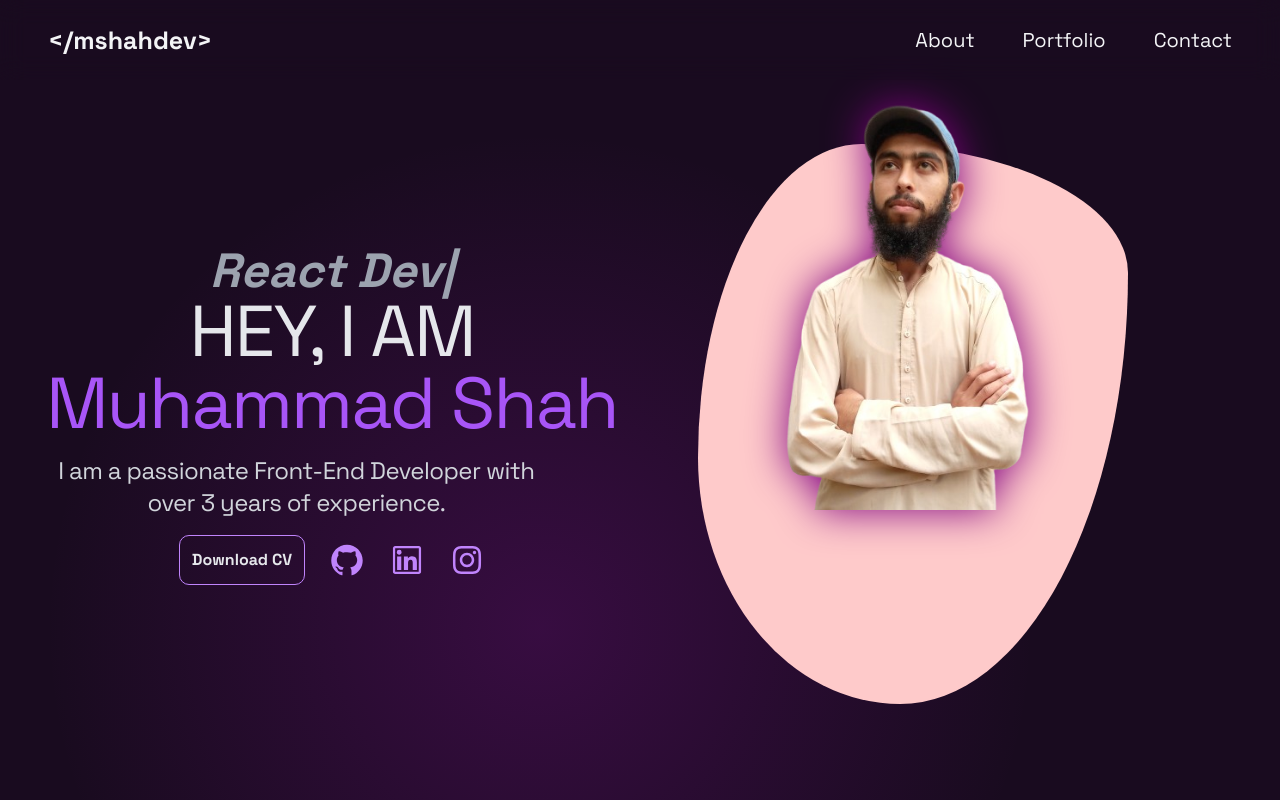
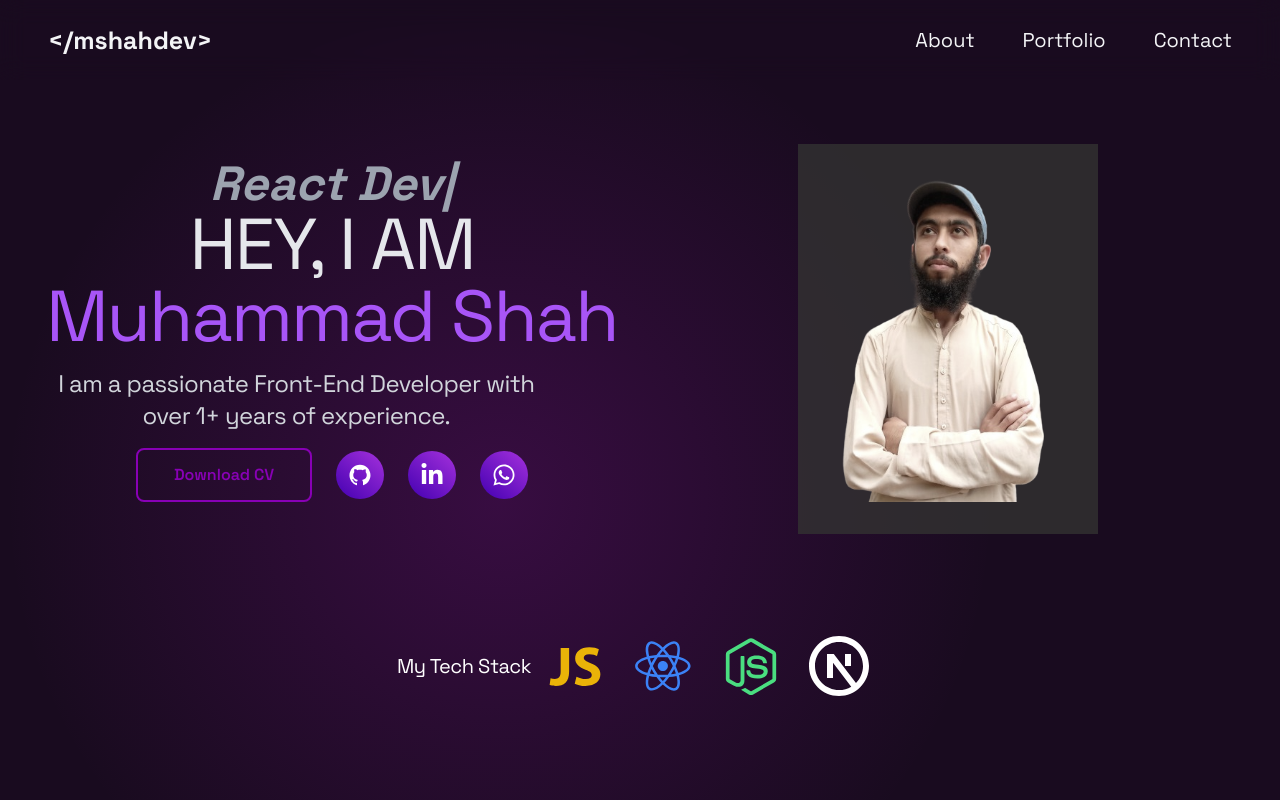
Before and after one commit to mshahdevs/ReactFolio, a React (Vite) app: page / in a window 1280 px wide. Shown: the top 800 px of the page. Built offline with nearby package versions, Linux system fonts and the light colour scheme.

Commit message:
work on adding animation to hero section

```diff
--- a/src/components/Contact.jsx
+++ b/src/components/Contact.jsx
@@ -23,8 +23,7 @@ export function Contact() {
             <div className='flex  mt-10 items-center gap-7'>
               <div className='bg-gray-600/50 p-4 rounded-xl'>
                 <h3 className='md:text-4xl text-2xl font-semibold text-white'>
-                  11
-                  <span>+</span>
+                  9<span>+</span>
                 </h3>
                 <p className='text-xs md:text-base'>
                   <span>Projects</span>
@@ -32,7 +31,7 @@ export function Contact() {
               </div>
               <div className='bg-gray-600/50 p-5 rounded-xl'>
                 <h3 className='md:text-4xl text-2xl font-semibold text-white'>
-                  2<span>+</span>
+                  1<span>+</span>
                 </h3>
                 <p className='text-xs md:text-base'>
                   <span>years of experience</span>
@@ -40,7 +39,7 @@ export function Contact() {
               </div>
               <div className='bg-gray-600/50 p-5 rounded-xl'>
                 <h3 className='md:text-4xl text-2xl font-semibold text-white'>
-                  5<span>+</span>
+                  2<span>+</span>
                 </h3>
                 <p className='text-xs md:text-base'>
                   <span>happy clients</span>
--- a/src/components/Experience.jsx
+++ b/src/components/Experience.jsx
@@ -2,7 +2,7 @@ import { motion } from 'framer-motion';
 import { useState } from 'react';
 import { tabs } from '../utils/data';
 import { AnimatePresence } from 'framer-motion';
-import './experience.css';
+import '../styles/experience.css';
 export function Experience() {
   const [selectedTab, setSelectedTab] = useState(tabs[0]);
   console.log(selectedTab);
--- a/src/components/Hero.jsx
+++ b/src/components/Hero.jsx
@@ -1,12 +1,10 @@
-import React from 'react'
-import profilepic from '../assets/profile.png'
-import {TypeAnimation} from 'react-type-animation'
-import {ShinyEffect}  from './ShinyEffect'
-import {
-  AiOutlineGithub,
-  AiOutlineInstagram,
-  AiOutlineLinkedin
-} from 'react-icons/ai'
+import React from 'react';
+import profilepic from '../assets/profile.png';
+import '../styles/hero.css';
+import { TypeAnimation } from 'react-type-animation';
+import { ShinyEffect } from './ShinyEffect';
+import { AiOutlineGithub } from 'react-icons/ai';
+import { FaLinkedinIn, FaWhatsapp } from 'react-icons/fa6';
 import {
   DiCss3,
   DiHtml5,
@@ -15,129 +13,156 @@ import {
   DiNodejs,
   DiNodejsSmall,
   DiReact,
-} from 'react-icons/di'
-import { RiNextjsLine } from "react-icons/ri";
-import { motion } from 'framer-motion'
+} from 'react-icons/di';
+import { RiNextjsLine } from 'react-icons/ri';
+import { motion } from 'framer-motion';
 export const Hero = () => {
-
   return (
-    <div className='w-full mt-24  max-w-[1200px] mx-auto relative'>
+    <div className='w-full mt-24  max-w-[1200px] mx-auto'>
       <div className='w-full grid md:grid-cols-2 place-items-center gap-8'>
         <motion.div
-        initial = {{opacity:0,y:-50}}
-        whileInView={{opacity:1,y:0}}
-        viewport={{once:true}}
-        transition={{duration:1}}
+          initial={{ opacity: 0, y: -50 }}
+          whileInView={{ opacity: 1, y: 0 }}
+          viewport={{ once: true }}
+          transition={{ duration: 1 }}
         >
           <TypeAnimation
             sequence={[
-        "Front-End Developer",
+              'Front-End Developer',
               1000,
-        "Web Developer",
+              'Web Developer',
               1000,
-        "React Developer",
+              'React Developer',
               1000,
             ]}
-      speed={{type:'keyStrokeDelayInMs',value:100}}
+            speed={{ type: 'keyStrokeDelayInMs', value: 100 }}
             repeat={Infinity}
             omitDeletionAnimation={true}
             className='font-bold text-gray-400 text-xl md:text-5xl italic mb-4'
           />
           <motion.p
-      initial={{opacity:0}}
-      whileInView={{opacity:1}}
-      viewport={{once:true}}
-      transition={{duration:1,delay:0.5}}
+            initial={{ opacity: 0 }}
+            whileInView={{ opacity: 1 }}
+            viewport={{ once: true }}
+            transition={{ duration: 1, delay: 0.5 }}
             className='text-gray-200 md:text-7xl text-5xl tracking-tight mb-4'
           >
             HEY, I AM <br />
             <span className='text-purple-500'>Muhammad Shah</span>
-
           </motion.p>
 
           <motion.p
-      initial={{opacity:0}}
-      whileInView={{opacity:1}}
-      viewport={{once:true}}
-      transition={{duration:1,delay:0.5}}
+            initial={{ opacity: 0 }}
+            whileInView={{ opacity: 1 }}
+            viewport={{ once: true }}
+            transition={{ duration: 1, delay: 0.5 }}
             className='text-gray-300 max-w-[300px] md:max-w-[500px] md:text-2xl text-lg tracking-tight mb-4'
           >
-      I am a passionate Front-End Developer with over 3 years of experience.
-
-
+            I am a passionate Front-End Developer with over 1+ years of
+            experience.
           </motion.p>
           <motion.div
-      initial={{opacity:0,y:50}}
-      whileInView={{opacity:1,y:0}}
-      viewport={{once:true}}
-      transition={{duration:1,delay:1.5}}
+            initial={{ opacity: 0, y: 50 }}
+            whileInView={{ opacity: 1, y: 0 }}
+            viewport={{ once: true }}
+            transition={{ duration: 1, delay: 1.5 }}
             className='flex items-center justify-center gap-6 my-4 md:mb-0'
           >
-        <motion.button
-        whileHover={{scale:1.05,boxShadow:"0px 0px 8px rgba(0,0,0,0.3) "}}
-        className='z-10 cursor-pointer font-bold text-gray-200 md:w-auto p-3 border border-purple-400 rounded-xl'
-        >
-
-        Download CV
-        </motion.button>
-        <div className="flex gap-6 flex-row text-4xl text-purple-400 z-20">
-          <motion.a
-          whileHover={{scale:1.2}} href='#'
+            <button className='download_btn'>Download CV</button>
+            <div className='flex gap-6 flex-row text-4xl  z-20'>
+              <motion.a whileHover={{ scale: 1 }} className='icons' href='#'>
+                <motion.span
+                  className='icon'
+                  initial={{ color: '#fff' }}
+                  whileHover={{
+                    scale: 1,
+                    color: '#fff',
+                    backgroundImage:
+                      'linear-gradient(220.55deg, #a531dc 0%, #4300b1 100%)',
+                    WebkitBackgroundClip: 'text',
+                    backgroundClip: 'text',
+                    WebkitTextFillColor: 'transparent',
+                  }}
                 >
                   <AiOutlineGithub />
+                </motion.span>
               </motion.a>
-          <motion.a
-          whileHover={{scale:1.2}}
-
-          href='#'
+              <motion.a whileHover={{ scale: 1 }} className='icons' href='#'>
+                <motion.span
+                  className='icon'
+                  initial={{ color: '#fff' }}
+                  whileHover={{
+                    scale: 1,
+                    color: '#0077B5',
+                    backgroundImage:
+                      'linear-gradient(220.55deg, #a531dc 0%, #4300b1 100%)',
+                    WebkitBackgroundClip: 'text',
+                    backgroundClip: 'text',
+                    WebkitTextFillColor: 'transparent',
+                  }}
                 >
-            <AiOutlineLinkedin />
+                  <FaLinkedinIn />
+                </motion.span>
               </motion.a>
-          <motion.a
-          whileHover={{scale:1.2}} href='#'
+              <motion.a whileHover={{ scale: 1 }} className='icons' href='#'>
+                <motion.span
+                  className='icon'
+                  initial={{ color: '#fff' }}
+                  whileHover={{
+                    scale: 1,
+                    color: '#25D366',
+                    backgroundImage:
+                      'linear-gradient(220.55deg, #a531dc 0%, #4300b1 100%)',
+                    WebkitBackgroundClip: 'text',
+                    backgroundClip: 'text',
+                    WebkitTextFillColor: 'transparent',
+                  }}
                 >
-            <AiOutlineInstagram />
+                  <FaWhatsapp />
+                </motion.span>
               </motion.a>
             </div>
           </motion.div>
         </motion.div>
         <motion.div
-         initial = {{opacity:0,y:-50}}
-         whileInView={{opacity:1,y:0}}
-         viewport={{once:true}}
-         transition={{duration:1}}
-        className='mt-4'>
-
-        <div className='bg-red-200 w-[86%] h-[70vh] rounded-custom '>
-
-        <motion.img
-        initial={{opacity:0,scale:0.8,y:30}}
-        whileInView={{opacity:1,scale:1,y:0}}
-        viewport={{once:true}}
-        transition={{duration:1,delay:1.5}}
-        src={profilepic} className='w-[500px] relative bottom-16 right-0 drop-shadow-drop' alt="" />
+          initial={{ opacity: 0, y: -50 }}
+          whileInView={{ opacity: 1, y: 0 }}
+          viewport={{ once: true }}
+          transition={{ duration: 1 }}
+          className='mt-4'
+        >
+          <div className='card'>
+            <div className='image-box'>
+              <img src={profilepic} alt='' />
+            </div>
+            <div className='text-box'>
+              <div className='name'>
+                <span>Muhammad Shah</span>
+              </div>
+              <div className='username'>
+                <span className='text-white'>@mshahdev</span>
+              </div>
+            </div>
           </div>
         </motion.div>
       </div>
       <motion.div
-      initial={{opacity:0}}
-      whileInView={{opacity:1}}
-      viewport={{once:true}}
-      transition={{duration:1,delay:2}}
+        initial={{ opacity: 0 }}
+        whileInView={{ opacity: 1 }}
+        viewport={{ once: true }}
+        transition={{ duration: 1, delay: 2 }}
         className='flex justify-center items-center py-24 px-12 w-full md:px-0 text-7xl'
       >
-
         <p className='text-white'>My Tech Stack</p>
 
-
-       <DiJavascript1 className='text-yellow-500 mx-2'/>
+        <DiJavascript1 className='text-yellow-500 mx-2' />
         <DiReact className='text-blue-500 mx-2' />
-       <DiNodejsSmall className='text-green-400 mx-2'/>
-       <RiNextjsLine className='text-white mx-2'/>
+        <DiNodejsSmall className='text-green-400 mx-2' />
+        <RiNextjsLine className='text-white mx-2' />
       </motion.div>
-      <div className='w-full absolute inset-0 hidden md:block'>
-        <ShinyEffect left={'0'} right={0} size={1000} top={0}/>
+      <div className='w-full absoute inset-0 hidden md:block'>
+        <ShinyEffect left={'0'} right={0} size={1000} top={0} />
       </div>
     </div>
-  )
-}
+  );
+};
--- /dev/null
+++ b/src/styles/hero.css
@@ -0,0 +1,158 @@
+.card {
+  width: 300px;
+  aspect-ratio: 1/1.3;
+  position: relative;
+  background-color: rgba(51, 51, 50, 0.764);
+}
+
+.card .image-box {
+  width: 100%;
+  height: 100%;
+  overflow: hidden;
+}
+
+.card .image-box img {
+  display: block;
+  width: 100%;
+  height: 100%;
+  object-fit: cover;
+  filter: grayscale(0.4) brightness(1);
+  scale: 1.1;
+  transition: scale 1s ease-in-out, filter 0.5s ease-in-out;
+}
+.card:hover .image-box img {
+  filter: grayscale(1) brightness(0.7);
+  scale: 1;
+}
+
+.card .text-box {
+  position: absolute;
+  top: 50%;
+  left: 50%;
+  transform: translate(-50%, -50%);
+  text-align: center;
+  color: white;
+}
+
+.text-box :is(.name, .username) {
+  height: auto;
+  line-height: 28px;
+  overflow: hidden;
+}
+.text-box .name {
+  font-size: 26px;
+  font-weight: 600;
+  text-transform: uppercase;
+  position: relative;
+}
+.text-box .username {
+  font-size: 14px;
+  font-weight: 300;
+}
+.name span,
+.username span {
+  display: block;
+  transition: transform 0.5s ease;
+}
+.name span {
+  transition-delay: 0.2s;
+  transform: translateY(100%);
+}
+.username span {
+  transform: translateY(-100%);
+  transition-delay: 0.5s;
+}
+
+.card:hover .text-box span {
+  transform: translateY(0%);
+}
+
+.text-box::after {
+  position: absolute;
+  content: '';
+  top: 72%;
+  left: 50%;
+  width: 102%;
+  height: 3px;
+  transform: translate(-50%, -50%) scaleX(0);
+  transform-origin: left;
+  transition: 0.5s ease;
+  background-color: cyan;
+}
+.card:hover .text-box::after {
+  transform: translate(-50%, -50%) scaleX(1);
+}
+
+/* for download cv button */
+button {
+  background-color: transparent;
+  color: #8800b5;
+  padding: 13px 36px;
+  border: 2px solid #8800b5;
+  border-radius: 8px;
+  position: relative;
+  z-index: 1;
+  overflow: hidden;
+  transition: color 0.5s;
+  font-weight: 600;
+}
+button:hover {
+  color: white;
+}
+
+button:before {
+  content: '';
+  position: absolute;
+  top: 100%;
+  left: 100%;
+  width: 120%;
+  height: 220%;
+  background-color: #8800b5;
+  border-radius: 50%;
+  z-index: -1;
+  transition: all 0.6s ease;
+}
+
+button:hover:before {
+  top: -50%;
+  left: -10%;
+}
+
+/* for icons  */
+.icons {
+  width: 3rem;
+  height: 3rem;
+  border-radius: 50%;
+  display: flex;
+  justify-content: center;
+  align-items: center;
+  position: relative;
+}
+
+.icons > .icon {
+  /* color: #fff; */
+  font-size: 1.5rem;
+  display: inline-block;
+  transition: all 0.2s;
+}
+.icons:hover > .icon {
+  scale: 1.6;
+  background: linear-gradient(220.55deg, #a531dc 0%, #4300b1 100%);
+  background-clip: text;
+  -webkit-background-clip: text;
+  -webkit-text-fill-color: transparent;
+}
+.icons::before {
+  content: '';
+  position: absolute;
+  inset: 0;
+  border-radius: 100%;
+  background: linear-gradient(220.55deg, #a531dc 0%, #4300b1 100%);
+  scale: 1;
+  z-index: -1;
+  transition: all 300ms ease-out;
+}
+
+.icons:hover::before {
+  scale: 0;
+}
```
Also changed, not shown: src/styles/experience.css (renamed from src/components/experience.css). Lines whose indentation alone changed are shown as unchanged.
